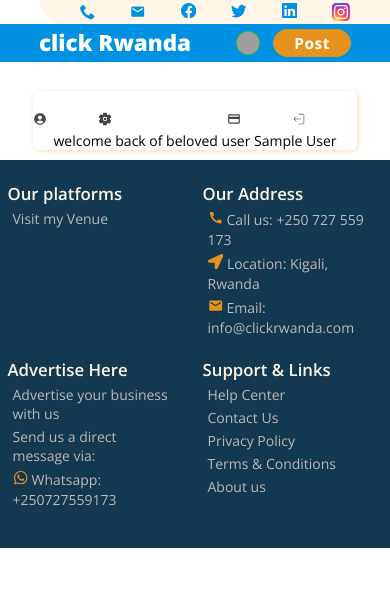
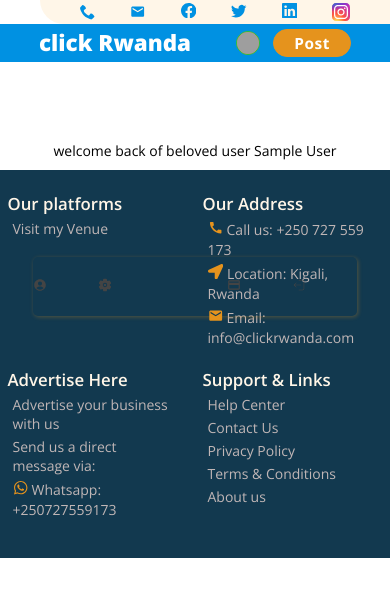
Before and after one commit to Diibro/clickrwanda-client, a React (Vite) app: page /user-dashboard in a window 390 px wide. Shown: the top 596 px of the page. Built offline with nearby package versions, Linux system fonts and the light colour scheme; no server answers; sample sign-in values are in the browser's storage; grey boxes are pictures that could not be loaded; some icons are missing.

Commit message:
configured dashboard navbar for mobile view

```diff
--- a/src/App.css
+++ b/src/App.css
@@ -1128,10 +1128,12 @@ a{
           align-items: center;
      }
      .dashboard-navbar{
+          position: relative;
           width: 90%;
           flex-direction: row;
           align-items: center;
           justify-content: space-evenly;
+          margin: 5px auto;
      }
 }
 
```
